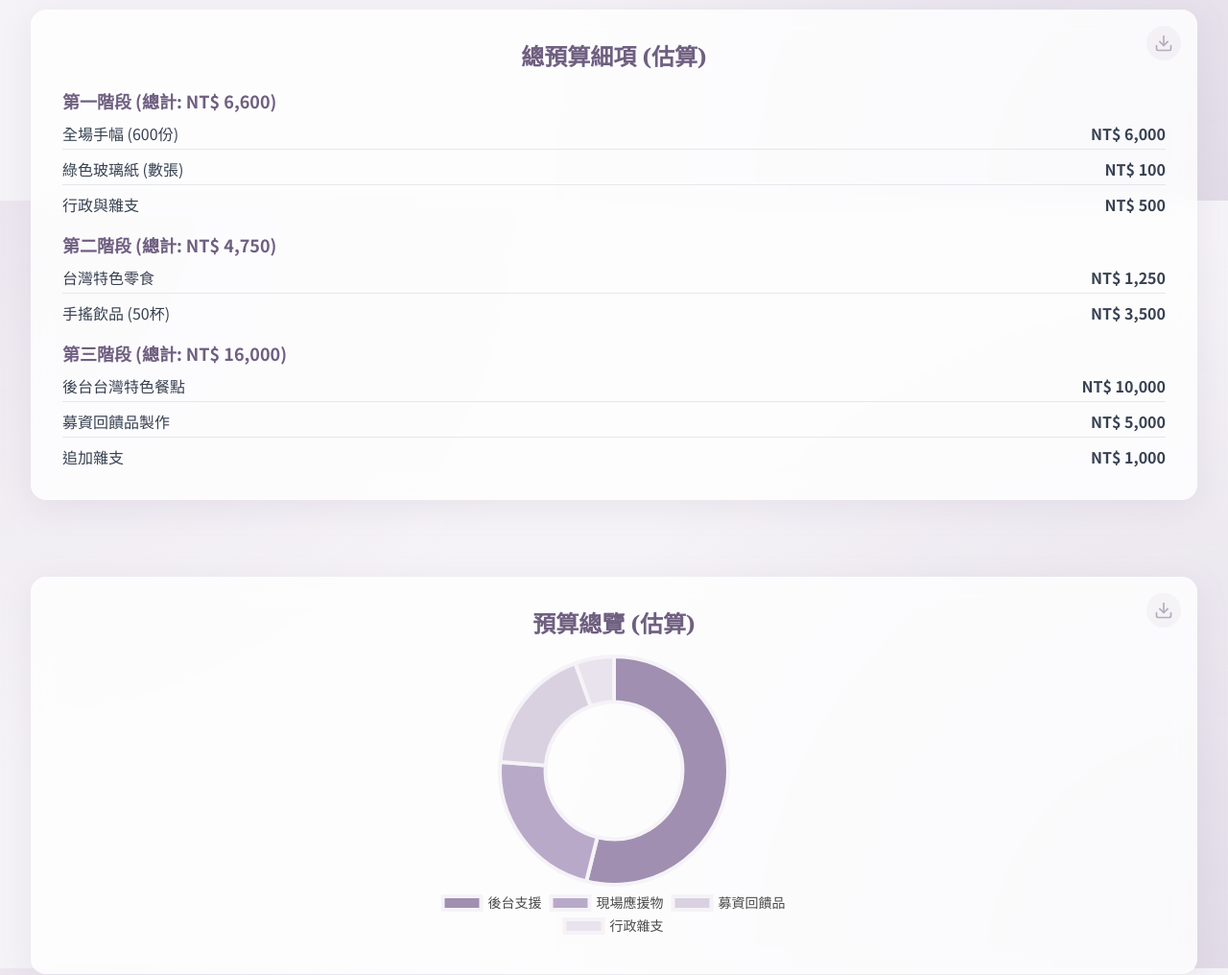
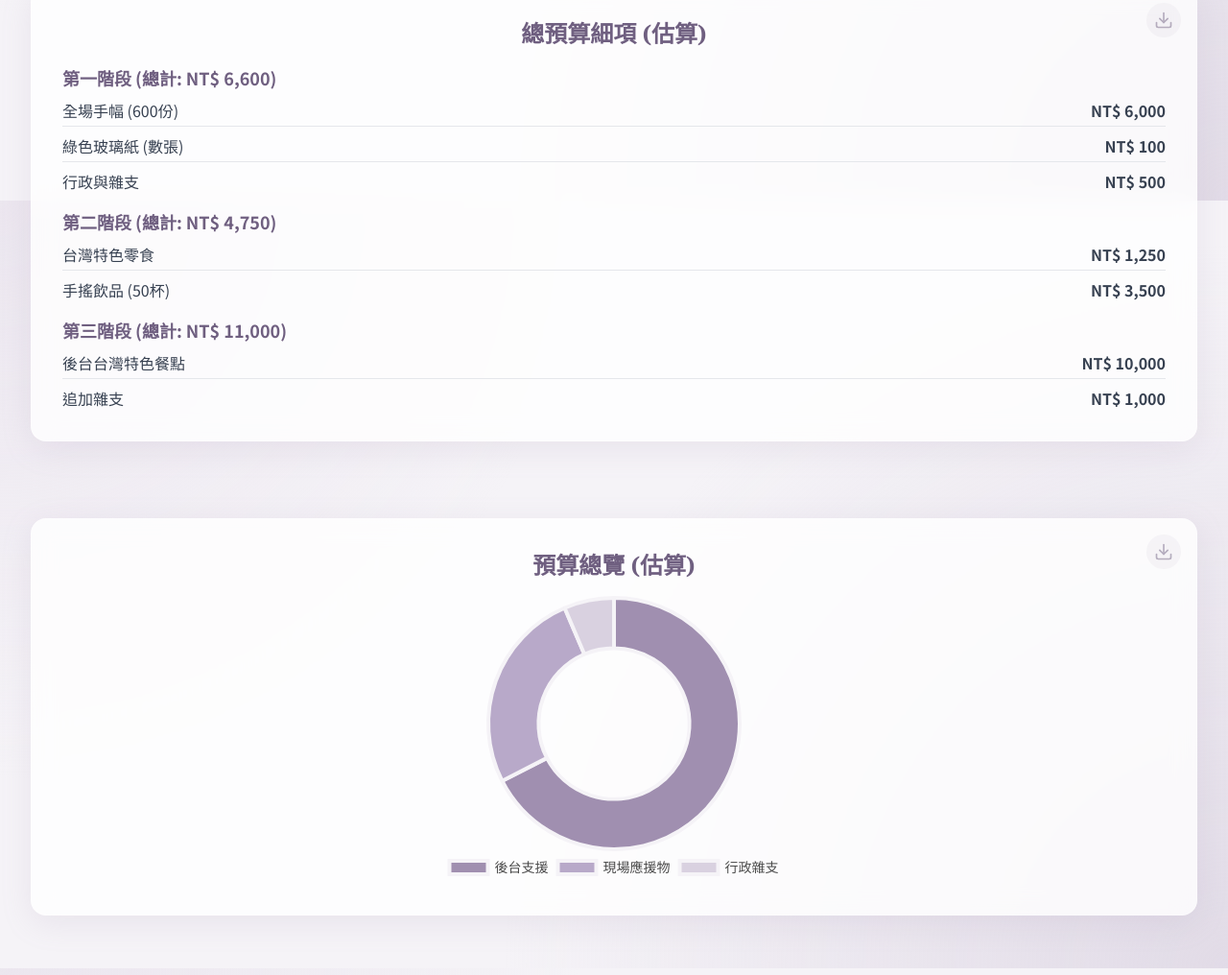
Before and after one commit to the99thcloud/REmember, a plain HTML site: page index.html in a window 1280 px wide. Shown: the part 6191-7207 px from the top of the page at 96% size. Drawn offline with nearby package versions, Linux system fonts and the light colour scheme.

Commit message:
Update index.html

```diff
--- a/index.html
+++ b/index.html
@@ -457,7 +457,7 @@
                             </ul>
                         </div>
                         <div>
-                            <h4 class="font-bold text-lg text-accent-dark"><span class="lang-zh">第二階段：後台餐飲應援 (目標估算：NT$ 4,750)</span><span class="lang-ko">2단계: 백스테이지 간식 및 음료 서포트 (목표 예상액: NT$ 4,750)</span></h4>
+                            <h4 class="font-bold text-lg text-accent-dark"><span class="lang-zh">第二階段：後台獻禮 (目標估算：NT$ 4,750)</span><span class="lang-ko">2단계: 백스테이지 선물 (목표 예상액: NT$ 4,750)</span></h4>
                             <p class="text-sm text-gray-600"><span class="lang-zh">第一階段達標後開啟，為藝人與韓方工作人員（約50位）準備台灣特色點心與飲品。</span><span class="lang-ko">1단계 목표 달성 후 시작되며, 아티스트와 한국 스태프(약 50명)를 위한 대만 특색 간식과 음료를 준비합니다.</span></p>
                             <ul class="list-disc list-inside mt-2 text-gray-700">
                                 <li><strong><span class="lang-zh">台灣特色零食: NT$ 1,250</span><span class="lang-ko">대만 특색 간식: NT$ 1,250</span></strong>
@@ -471,11 +471,10 @@
                             </ul>
                         </div>
                         <div>
-                            <h4 class="font-bold text-lg text-accent-dark"><span class="lang-zh">第三階段：後台獻禮與募資回饋品 (目標估算：NT$ 16,000)</span><span class="lang-ko">3단계: 백스테이지 선물 및 펀딩 리워드 (목표 예상액: NT$ 16,000)</span></h4>
+                            <h4 class="font-bold text-lg text-accent-dark"><span class="lang-zh">第三階段：後台餐飲應援 (目標估算：NT$ 11,000)</span><span class="lang-ko">3단계: 백스테이지 식사 지원 (목표 예상액: NT$ 11,000)</span></h4>
                             <p class="text-sm text-gray-600"><span class="lang-zh">第二階段達標後開啟，旨在提供更完善的支持與感謝。</span><span class="lang-ko">2단계 목표 달성 후 시작되며, 더 완벽한 지원과 감사를 표하기 위함입니다.</span></p>
                             <ul class="list-disc list-inside mt-2 text-gray-700">
                                 <li><span class="lang-zh">後台台灣特色餐點 (預算) = NT$ 10,000</span><span class="lang-ko">백스테이지 대만 특색 식사 (예산) = NT$ 10,000</span></li>
-                                <li><span class="lang-zh">募資回饋品製作 = NT$ 5,000</span><span class="lang-ko">펀딩 리워드 제작 = NT$ 5,000</span></li>
                                 <li><span class="lang-zh">追加雜支 (包裝、交通、預備金等) = NT$ 1,000</span><span class="lang-ko">추가 기타 비용 (포장, 교통, 예비비 등) = NT$ 1,000</span></li>
                             </ul>
                         </div>
@@ -576,18 +575,17 @@
                                 <li class="flex justify-between"><span><span class="lang-zh">行政與雜支</span><span class="lang-ko">행정 및 기타 비용</span></span><span class="font-semibold">NT$ 500</span></li>
                             </ul>
                         </div>
-                        <div>
+                         <div>
                             <h4 class="font-bold text-lg text-accent-dark"><span class="lang-zh">第二階段 (總計: NT$ 4,750)</span><span class="lang-ko">2단계 (총액: NT$ 4,750)</span></h4>
                              <ul class="mt-2 space-y-2 text-gray-700">
                                 <li class="flex justify-between border-b pb-1"><span><span class="lang-zh">台灣特色零食</span><span class="lang-ko">대만 특색 간식</span></span><span class="font-semibold">NT$ 1,250</span></li>
                                 <li class="flex justify-between"><span><span class="lang-zh">手搖飲品 (50杯)</span><span class="lang-ko">버블티 음료 (50잔)</span></span><span class="font-semibold">NT$ 3,500</span></li>
                             </ul>
                         </div>
-                         <div>
-                            <h4 class="font-bold text-lg text-accent-dark"><span class="lang-zh">第三階段 (總計: NT$ 16,000)</span><span class="lang-ko">3단계 (총액: NT$ 16,000)</span></h4>
+                        <div>
+                            <h4 class="font-bold text-lg text-accent-dark"><span class="lang-zh">第三階段 (總計: NT$ 11,000)</span><span class="lang-ko">3단계 (총액: NT$ 11,000)</span></h4>
                              <ul class="mt-2 space-y-2 text-gray-700">
                                 <li class="flex justify-between border-b pb-1"><span><span class="lang-zh">後台台灣特色餐點</span><span class="lang-ko">백스테이지 대만 특색 식사</span></span><span class="font-semibold">NT$ 10,000</span></li>
-                                <li class="flex justify-between border-b pb-1"><span><span class="lang-zh">募資回饋品製作</span><span class="lang-ko">펀딩 리워드 제작</span></span><span class="font-semibold">NT$ 5,000</span></li>
                                 <li class="flex justify-between"><span><span class="lang-zh">追加雜支</span><span class="lang-ko">추가 기타 비용</span></span><span class="font-semibold">NT$ 1,000</span></li>
                             </ul>
                         </div>
@@ -766,11 +764,11 @@
             const translations = {
                 zh: {
                     title: '2025 RESCENE 1st FAN-CON in TAIPEI [RE:MIND] 應援企劃書',
-                    chartLabels: ['後台支援', '現場應援物', '募資回饋品', '行政雜支']
+                    chartLabels: ['後台支援', '現場應援物', '行政雜支']
                 },
                 ko: {
                     title: '2025 RESCENE 1st FAN-CON in TAIPEI [RE:MIND] 서포트 기획서',
-                    chartLabels: ['백스테이지 서포트', '현장 서포트 물품', '펀딩 리워드', '행정 및 기타 비용']
+                    chartLabels: ['백스테이지 서포트', '현장 서포트 물품', '행정 및 기타 비용']
                 }
             };
 
@@ -781,8 +779,8 @@
                     labels: translations.zh.chartLabels,
                     datasets: [{
                         label: '預算分配',
-                        data: [53.9, 22.3, 18.3, 5.5],
-                        backgroundColor: ['#A08FB0', '#B8A9C9', '#D9D1E0', '#E9E3ED'],
+                        data: [15750, 6100, 1500],
+                        backgroundColor: ['#A08FB0', '#B8A9C9', '#D9D1E0'],
                         borderColor: '#F5F3F7',
                         borderWidth: 4,
                         hoverOffset: 8
```
